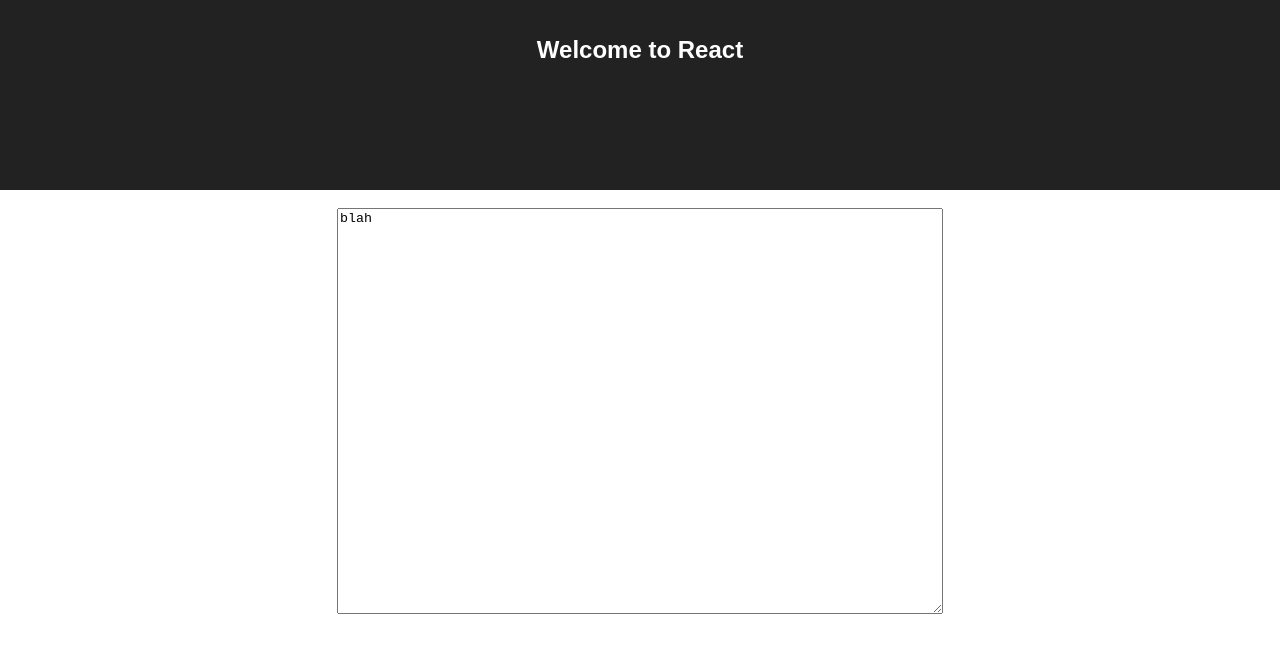
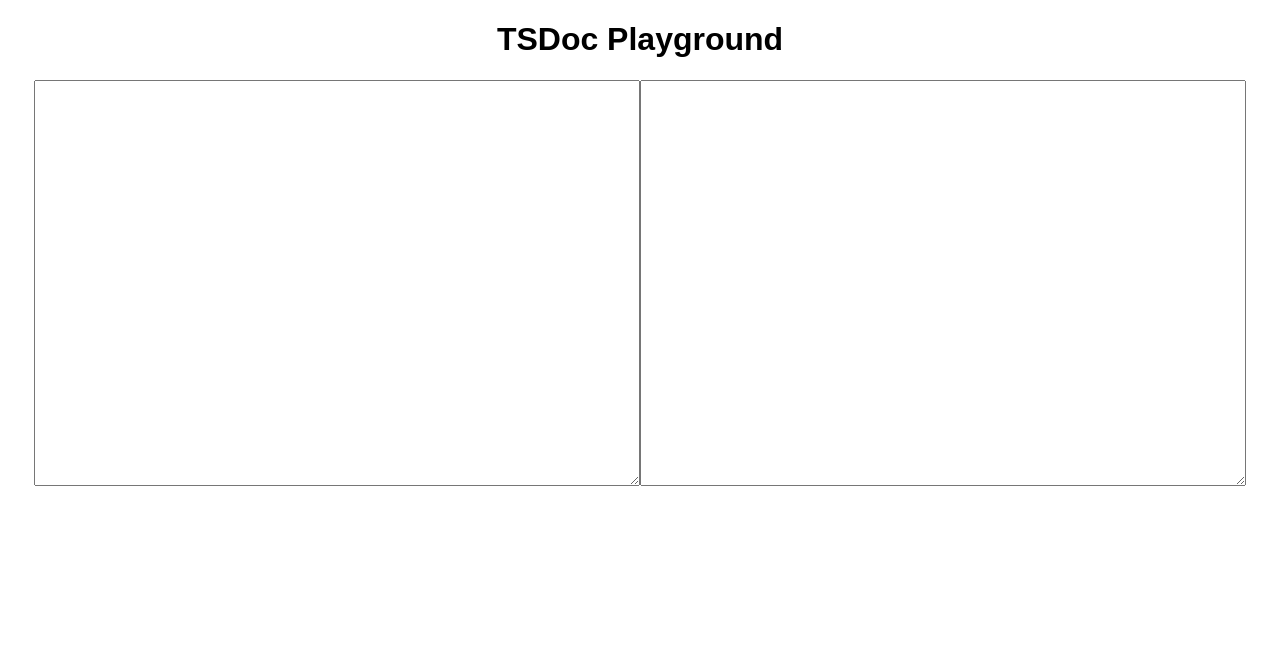
Before and after one commit to iclanton/tsdoc-playground, a React (Create React App) app in the folder playground/: page / in a window 1280 px wide. Shown: the top 652 px of the page. Built offline with nearby package versions, Linux system fonts and the light colour scheme.

Commit message:
Set up a basic layout with two textareas

```diff
--- a/playground/src/App.tsx
+++ b/playground/src/App.tsx
@@ -1,23 +1,15 @@
 import * as React from 'react';
 import './App.css';
+import { PlaygroundView } from './PlaygroundView';
 
 class App extends React.Component {
   public render(): React.ReactNode {
-    const textAreaStyle: React.CSSProperties = {
-      width: '600px',
-      height: '400px'
-    };
 
     return (
       <div className='App'>
-        <header className='App-header'>
-          <h1 className='App-title'>Welcome to React</h1>
-        </header>
-        <p className='App-intro'>
-          <textarea style={ textAreaStyle }>
-            blah
-          </textarea>
-        </p>
+        <h1>TSDoc Playground</h1>
+
+        <PlaygroundView />
       </div>
     );
   }
--- /dev/null
+++ b/playground/src/PlaygroundView.tsx
@@ -0,0 +1,51 @@
+import * as React from 'react';
+
+interface IPlaygroundViewProps {
+}
+
+interface IPlaygroundViewState {
+  inputText: string;
+  outputText: string;
+}
+
+export class PlaygroundView extends React.Component<IPlaygroundViewProps, IPlaygroundViewState>  {
+  constructor(props: IPlaygroundViewProps, context?: any) { // tslint:disable-line:no-any
+    super(props, context);
+
+    this.state = {
+      inputText: '',
+      outputText: ''
+    };
+  }
+
+  public render(): React.ReactNode {
+    const textAreaStyle: React.CSSProperties = {
+      width: '600px',
+      height: '400px'
+    };
+
+    return (
+      <div>
+        <textarea
+          id='input-textarea'
+          style={ textAreaStyle }
+          value={ this.state.inputText }
+          onChange={ this._inputTextArea_onChange.bind(this) }
+          />
+        <textarea
+          id='output-textarea'
+          readOnly={ true }
+          value={ this.state.outputText }
+          style={ textAreaStyle }
+          />
+      </div>
+    );
+  }
+
+  private _inputTextArea_onChange(event: React.ChangeEvent<HTMLTextAreaElement>): void {
+    this.setState({
+      inputText: event.target.value,
+      outputText: event.target.value
+    });
+  }
+}
```
